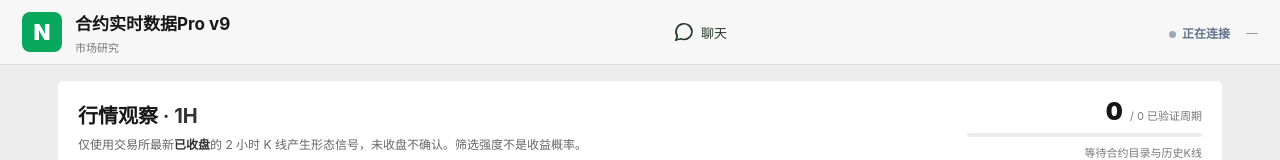
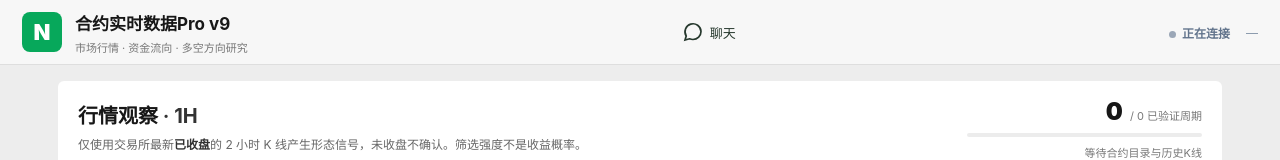
Before and after one commit to 2331142708-max/Pro-mobile, a website: page public/index.html in a window 1280 px wide. Shown: the top 160 px of the page. Drawn offline with Linux system fonts and the light colour scheme; no server answers.

Commit message:
Update market research subtitle

```diff
--- a/public/index.html
+++ b/public/index.html
@@ -171,7 +171,7 @@
 <body data-pro-view="market">
 <div class="shell">
   <header class="head">
-    <div class="head-title"><div class="mark">N</div><div><div class="brand">合约实时数据Pro v9</div><div class="subtitle">市场研究</div></div></div>
+    <div class="head-title"><div class="mark">N</div><div><div class="brand">合约实时数据Pro v9</div><div class="subtitle">市场行情 · 资金流向 · 多空方向研究</div></div></div>
     <button id="practiceAdminLink" class="head-chat" type="button" aria-label="虚拟额度审核" hidden style="font-size:12px">审核<span id="practiceAdminBadge" class="practice-count" hidden>0</span></button>
     <button id="headChat" type="button" class="head-chat" aria-label="打开聊天"><svg viewBox="0 0 24 24" aria-hidden="true"><path d="M20 11.5a8 8 0 0 1-8 8 9 9 0 0 1-3.5-.7L4 20l1.2-4A8 8 0 1 1 20 11.5Z"/><path d="M8 12h.01M12 12h.01M16 12h.01"/></svg><span>聊天</span><span id="chatBadge" class="chat-count" hidden>0</span></button>
     <div class="head-right"><span class="live" id="live"><i></i>正在连接</span><span class="updated" id="updated">—</span></div>
```
